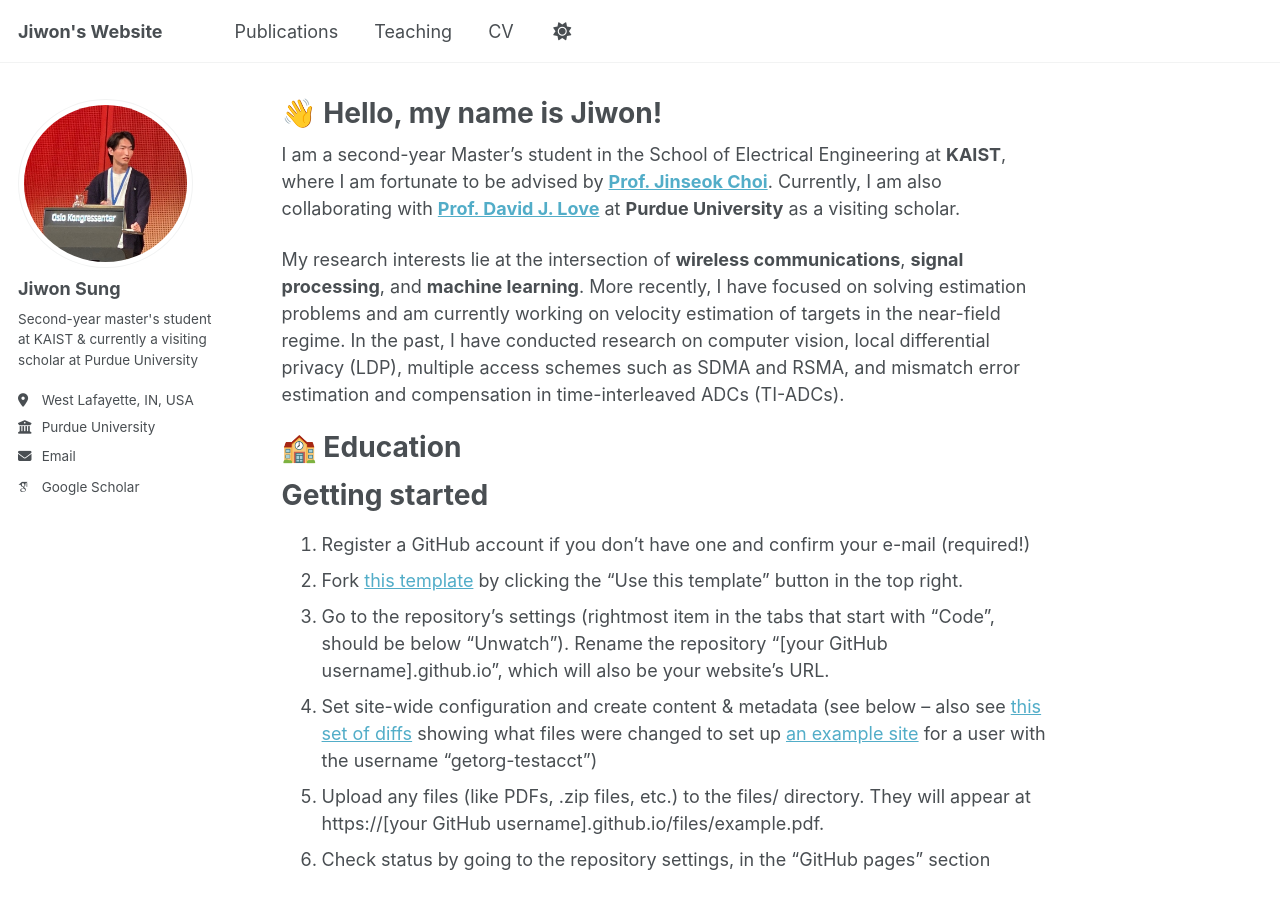
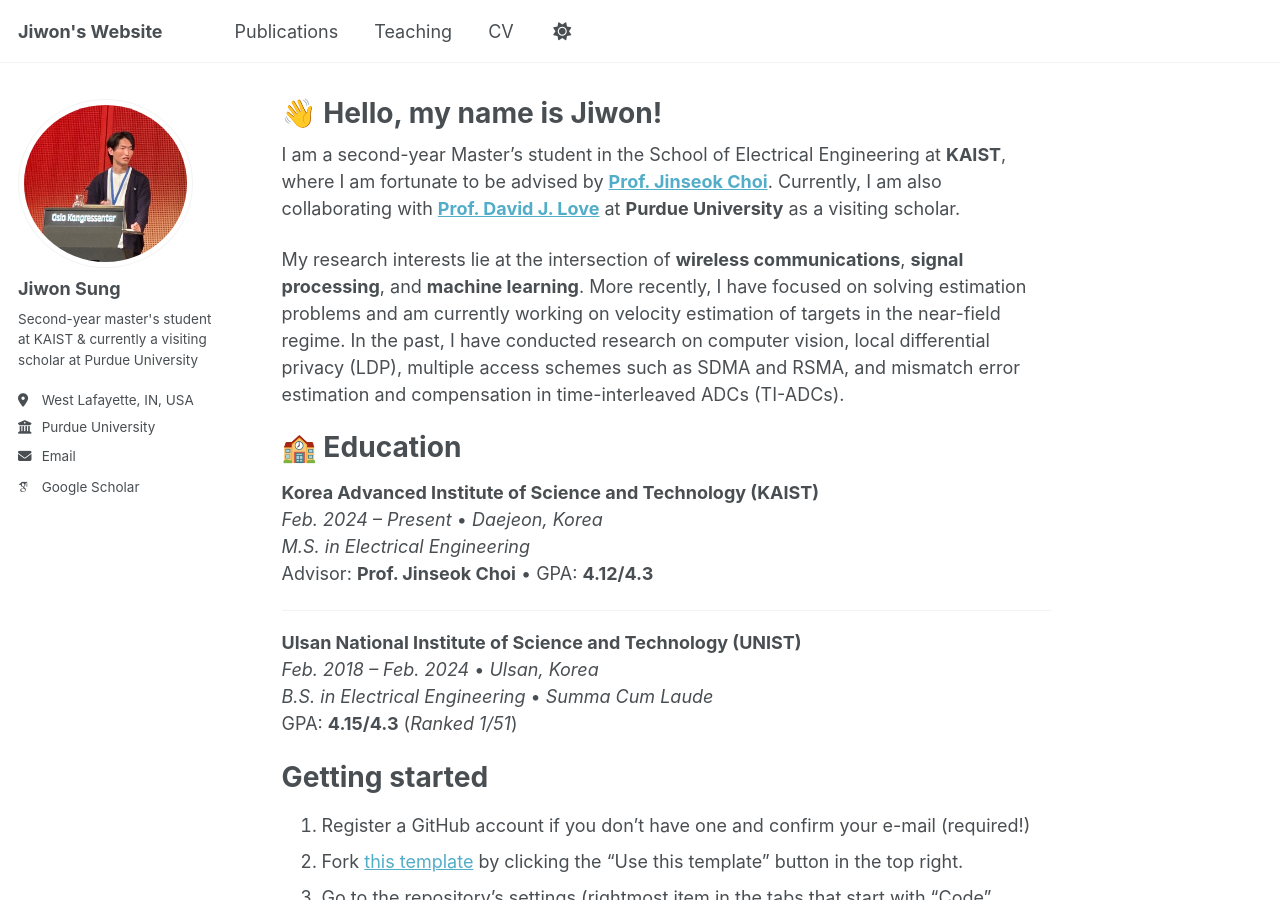
Before and after one commit to sunione/sunione.github.io, a Jekyll site: the page built from _pages/about.md, in a window 1280 px wide and 900 px high. Built offline with Jekyll 4.4.1, drawn with Linux system fonts in a browser that asks for light colours; some web fonts are replaced.

Commit message:
about.md

```diff
--- a/_pages/about.md
+++ b/_pages/about.md
@@ -18,7 +18,17 @@ My research interests lie at the intersection of **wireless communications**, **
 
 🏫 Education
 ======
+**Korea Advanced Institute of Science and Technology (KAIST)**
+*Feb. 2024 – Present* • *Daejeon, Korea*
+*M.S. in Electrical Engineering*
+Advisor: **Prof. Jinseok Choi** • GPA: **4.12/4.3**
 
+---
+
+**Ulsan National Institute of Science and Technology (UNIST)**
+*Feb. 2018 – Feb. 2024* • *Ulsan, Korea*
+*B.S. in Electrical Engineering* • *Summa Cum Laude*
+GPA: **4.15/4.3** (*Ranked 1/51*)
 
 
 
```
